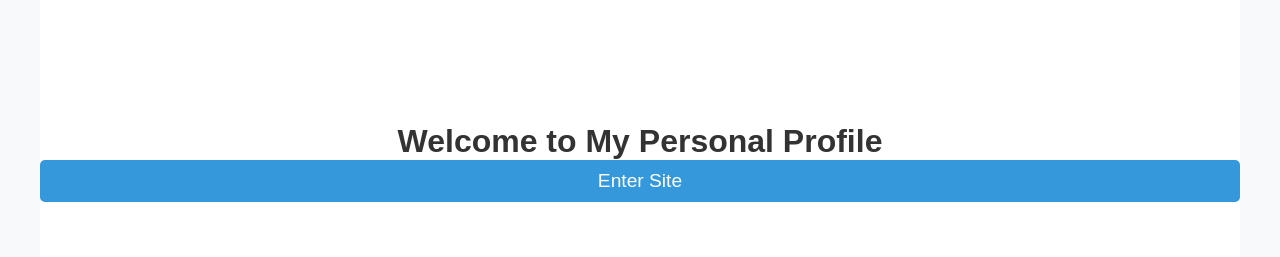
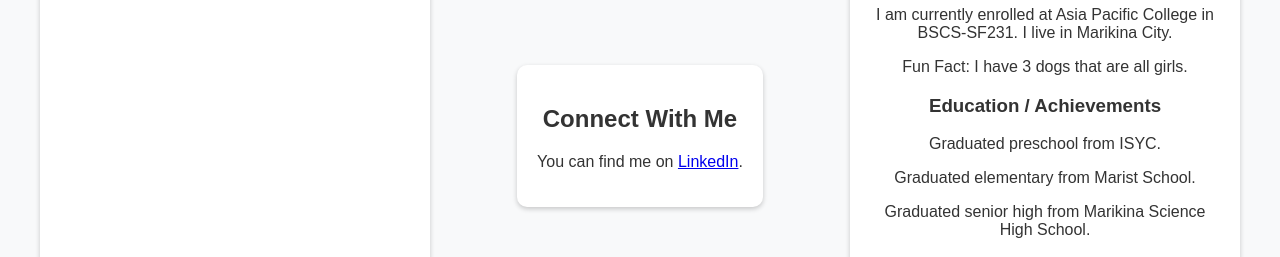
Before and after one commit to ldlazaro2/personal-website-finals, a Vue app in the folder vue-project/: page / in a window 1280 px wide. Shown: the part 278-535 px from the top of the page. Built offline with nearby package versions, Linux system fonts and the light colour scheme.

Commit message:
fix update

```diff
--- a/vue-project/src/components/PersonalProfile.vue
+++ b/vue-project/src/components/PersonalProfile.vue
@@ -20,7 +20,7 @@
         <div class="content-box" id="about">
           <h1>Personal Profile Web Page</h1>
         </div>
-        <div class="content-box" id="connect">
+        <div class="content-box small-box" id="connect">
           <h2>Connect With Me</h2>
           <p>You can find me on
             <a href="https://www.linkedin.com/in/luis-lazaro-b626a8286/" target="_blank">LinkedIn</a>.
@@ -43,7 +43,7 @@
             <li>Completed a course in Code Combat.</li>
           </ul>
         </div>
-        <div class="content-box" id="hobbies">
+        <div class="content-box small-box" id="hobbies">
           <h3>Hobbies and Goals</h3>
           <table>
             <thead>
@@ -77,125 +77,34 @@
             <img src="https://scontent.fmnl30-3.fna.fbcdn.net/v/t1.15752-9/481401204_28578321155145885_5681485140275656498_n.png" alt="Image 4">
           </div>
         </div>
-        <div class="content-box" id="comment">
-          <h3>Leave a Comment</h3>
-          <form @submit.prevent="submitComment">
-            <label for="name">Name:</label>
-            <input type="text" id="name" v-model="comment.name" required>
-
-            <label for="message">Message:</label>
-            <textarea id="message" v-model="comment.message" required></textarea>
-
-            <button type="submit">Submit</button>
-          </form>
-
-          <div class="comments">
-            <h4>Comments:</h4>
-            <ul class="no-bullets">
-              <li v-for="(comment, index) in comments" :key="index">
-                <strong>{{ comment.name }}:</strong> {{ comment.message }}
-              </li>
-            </ul>
-          </div>
-        </div>
       </div>
     </div>
   </div>
 </template>
 
-<script>
-export default {
-  data() {
-    return {
-      showWelcomePage: true,
-      comment: {
-        name: '',
-        message: ''
-      },
-      comments: []
-    };
-  },
-  methods: {
-    enterSite() {
-      this.showWelcomePage = false;
-    },
-    submitComment() {
-      if (this.comment.name && this.comment.message) {
-        this.comments.push({
-          name: this.comment.name,
-          message: this.comment.message
-        });
-        this.comment.name = '';
-        this.comment.message = '';
-      }
-    }
-  }
-};
-</script>
-
 <style scoped>
-* {
-  margin: 0;
-  padding: 0;
-  box-sizing: border-box;
-}
-
-html, body {
-  height: 100%;
-  font-family: "Poppins", sans-serif;
-  background-color: #f4f4f4;
-  color: #333;
-}
-
 .container {
   min-height: 100vh;
   display: flex;
   flex-direction: column;
 }
 
-.welcome-page {
-  display: flex;
-  flex-direction: column;
-  justify-content: center;
-  align-items: center;
-  height: 100vh;
-  text-align: center;
-  background: white;
-}
-
-.main-content {
-  flex: 1;
-  padding: 20px;
-  background: white;
+.grid-container {
+  display: grid;
+  grid-template-columns: repeat(auto-fit, minmax(300px, 1fr));
+  gap: 15px;
 }
 
 .content-box {
   background: white;
   padding: 20px;
-  margin: 10px 0;
   border-radius: 10px;
   box-shadow: 0 2px 5px rgba(0, 0, 0, 0.2);
 }
 
-.navbar {
-  background: #3498db;
-  padding: 10px;
-  text-align: center;
-}
-
-.navbar ul {
-  list-style: none;
-  display: flex;
-  justify-content: center;
-}
-
-.navbar ul li {
-  margin: 0 15px;
-}
-
-.navbar ul li a {
-  color: white;
-  text-decoration: none;
+.small-box {
+  max-width: 400px;
+  margin: auto;
 }
 
 .gallery {
@@ -204,37 +113,4 @@ html, body {
   overflow-x: auto;
   padding: 10px;
 }
-
-.gallery img {
-  width: 200px;
-  height: 150px;
-  object-fit: cover;
-  border-radius: 5px;
-  transition: transform 0.3s;
-}
-
-.gallery img:hover {
-  transform: scale(1.1);
-}
-
-.no-bullets {
-  list-style: none;
-  padding-left: 0;
-}
-
-button {
-  width: 100%;
-  padding: 10px;
-  font-size: 1.2rem;
-  background: #3498db;
-  color: #fff;
-  border: none;
-  border-radius: 5px;
-  cursor: pointer;
-  transition: background 0.3s ease;
-}
-
-button:hover {
-  background: #2980b9;
-}
 </style>
```
